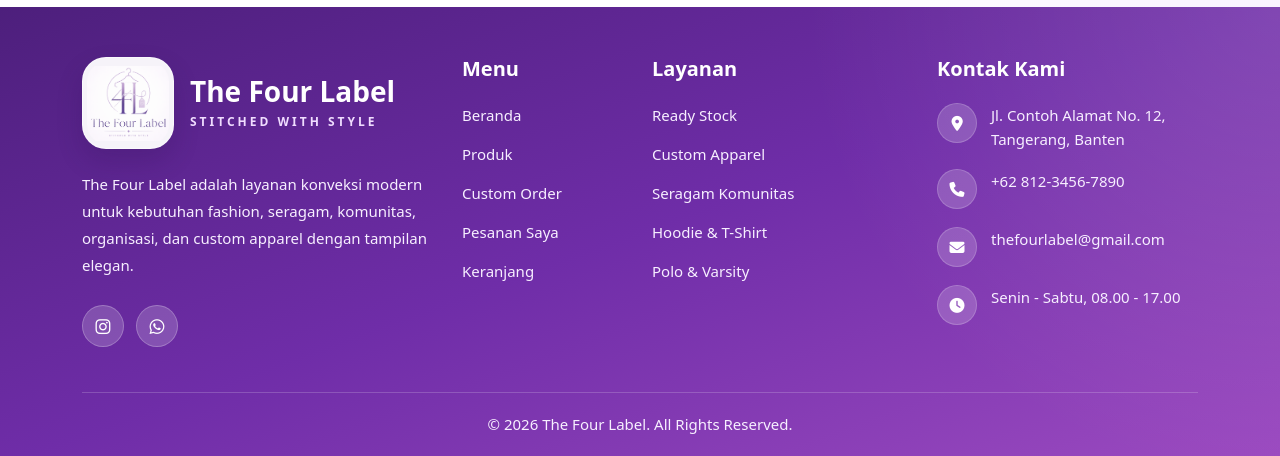
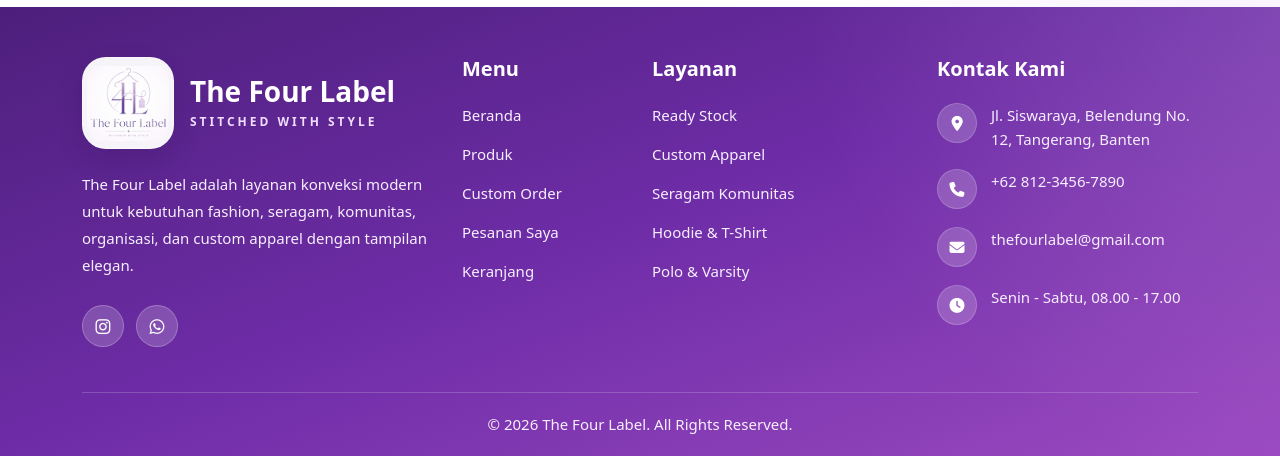
Before and after one commit to putriamlia031006-oss/Thefourlabell, a PHP site: page /cart.php in a window 1280 px wide. Shown: the part 871-1327 px from the top of the page. Run offline with PHP 8.4, Linux system fonts and the light colour scheme.

Commit message:
Update footer.php

```diff
--- a/footer.php
+++ b/footer.php
@@ -62,8 +62,7 @@
                 <div class="footer-contact">
                     <i class="fa-solid fa-location-dot"></i>
                     <span>
-                        Jl. Contoh Alamat No. 12,<br>
-                        Tangerang, Banten
+                        Jl. Siswaraya, Belendung No. 12, Tangerang, Banten
                     </span>
                 </div>
 
```
